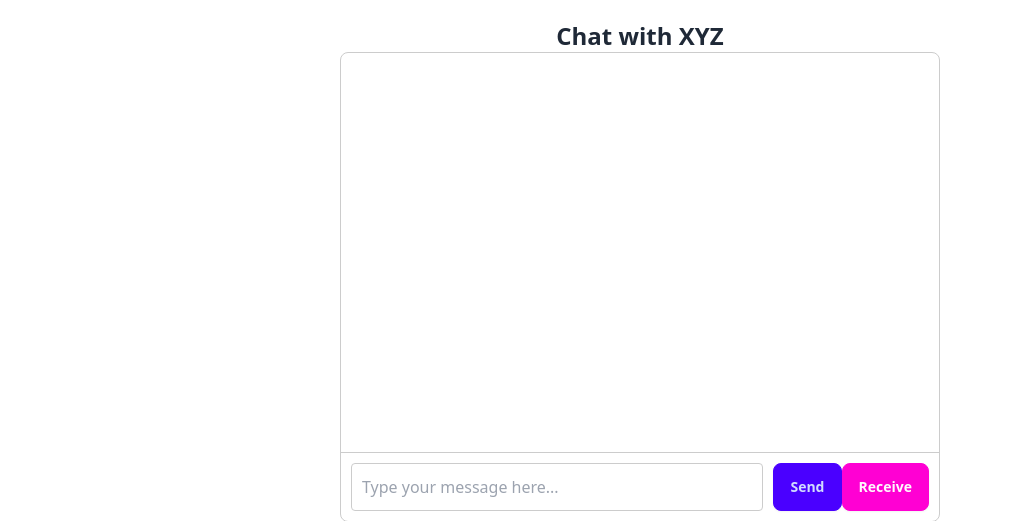
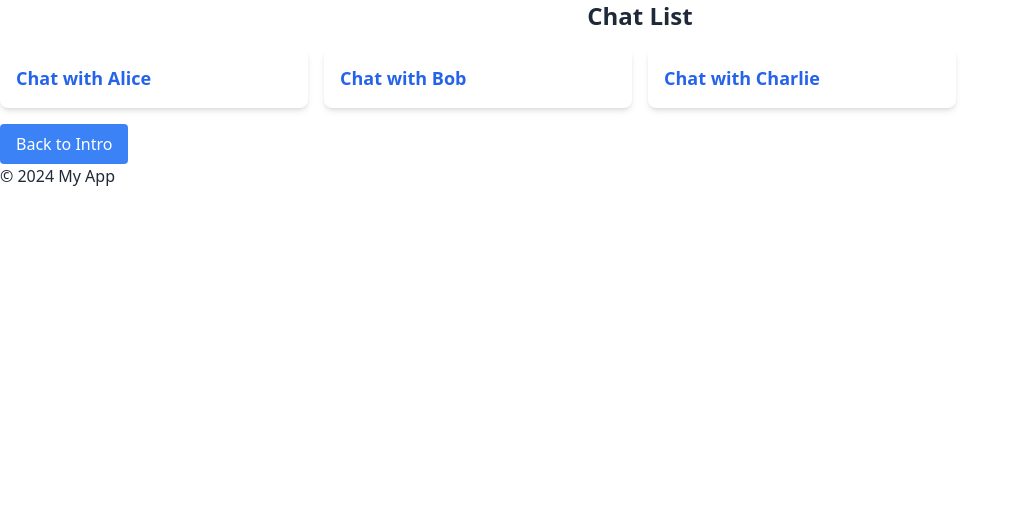
Before and after one commit to Abhinav-Ramalingam/FrontEnd, a Flask app: page /chat in a window 1280 px wide. Shown: the part 64-585 px from the top of the page, without its empty margins (0-1018 px from the left). Run offline with Flask 3, Linux system fonts and the light colour scheme; some libraries are stand-ins or nearby versions.

Commit message:
Update: Added Chat List

```diff
--- a/main.py
+++ b/main.py
@@ -1,14 +1,26 @@
 from flask import Flask, render_template
 
 app = Flask(__name__)
+
+# Sample data for chats
+chats = [
+    {"id": 1, "name": "Alice"},
+    {"id": 2, "name": "Bob"},
+    {"id": 3, "name": "Charlie"}
+]
 
 @app.route('/')
 def intro():
     return render_template('intro.html', title='Intro Page')
 
 @app.route('/chat')
-def chat():
-    return render_template('chat.html', title='Chat Page')
+def chat_list():
+    return render_template('chat_list.html', title='Chat List', chats=chats)
+
+@app.route('/chat/<int:chat_id>')
+def chat(chat_id):
+    chat_name = next((chat['name'] for chat in chats if chat['id'] == chat_id), "Chat not found")
+    return render_template('chat.html', title=chat_name, chat_name=chat_name, chat_id=chat_id)
 
 if __name__ == '__main__':
     app.run(port=5000, debug=True)
--- a/templates/chat.html
+++ b/templates/chat.html
@@ -2,7 +2,7 @@
 
 {% block content %}
 <div class="chat-container">
-    <h2 class="text-2xl font-bold text-center">Chat with XYZ</h2>
+    <h2 class="text-2xl font-bold text-center">Chat with {{ chat_name }}</h2>
     <div class="chat-box">
         <div id="messages" class="messages"></div>
         <div class="input-container">
@@ -11,8 +11,6 @@
             <button id="receiveButton" class="btn btn-secondary">Receive</button>
         </div>
     </div>
+    <a href="{{ url_for('chat_list') }}" class="btn btn-back">Back to Chat List</a>
 </div>
-
-
-
 {% endblock %}
--- /dev/null
+++ b/templates/chat_list.html
@@ -0,0 +1,17 @@
+{% extends 'base.html' %}
+
+{% block content %}
+<div class="chat-list-container">
+    <h2 class="text-2xl font-bold text-center mb-4">Chat List</h2>
+    <div class="grid grid-cols-1 sm:grid-cols-2 md:grid-cols-3 lg:grid-cols-4 gap-4">
+        {% for chat in chats %}
+        <div class="chat-item bg-white rounded-lg shadow-md p-4 hover:shadow-lg transition-shadow duration-300">
+            <a href="{{ url_for('chat', chat_id=chat.id) }}" class="chat-link text-center text-lg font-semibold text-blue-600 hover:underline">
+                Chat with {{ chat.name }}
+            </a>
+        </div>
+        {% endfor %}
+    </div>
+    <a href="{{ url_for('intro') }}" class="mt-4 inline-block px-4 py-2 bg-blue-500 text-white rounded hover:bg-blue-600 transition duration-300">Back to Intro</a>
+</div>
+{% endblock %}
--- a/templates/intro.html
+++ b/templates/intro.html
@@ -13,7 +13,7 @@
             Here, you can explore the functionalities that enable real-time data exchange, messaging, and interaction
             between these devices. Join us as we delve into the fascinating world of IoT!
         </p>
-        <a href="{{ url_for('chat') }}" class="btn btn-active btn-primary">Go to Chat</a>
+        <a href="{{ url_for('chat_list') }}" class="btn btn-active btn-primary">Go to Chats</a>
       </div>
     </div>
   </div>
```
